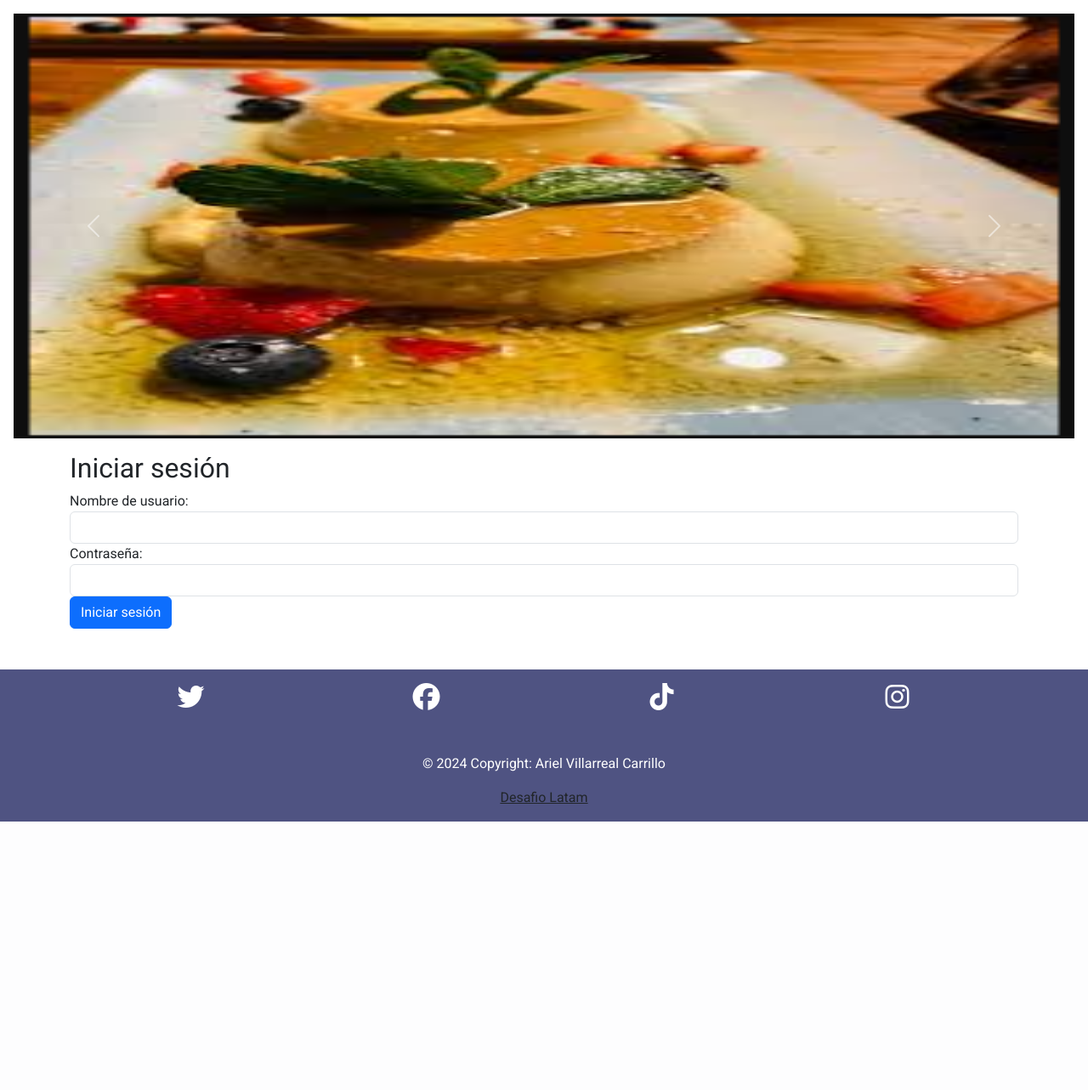
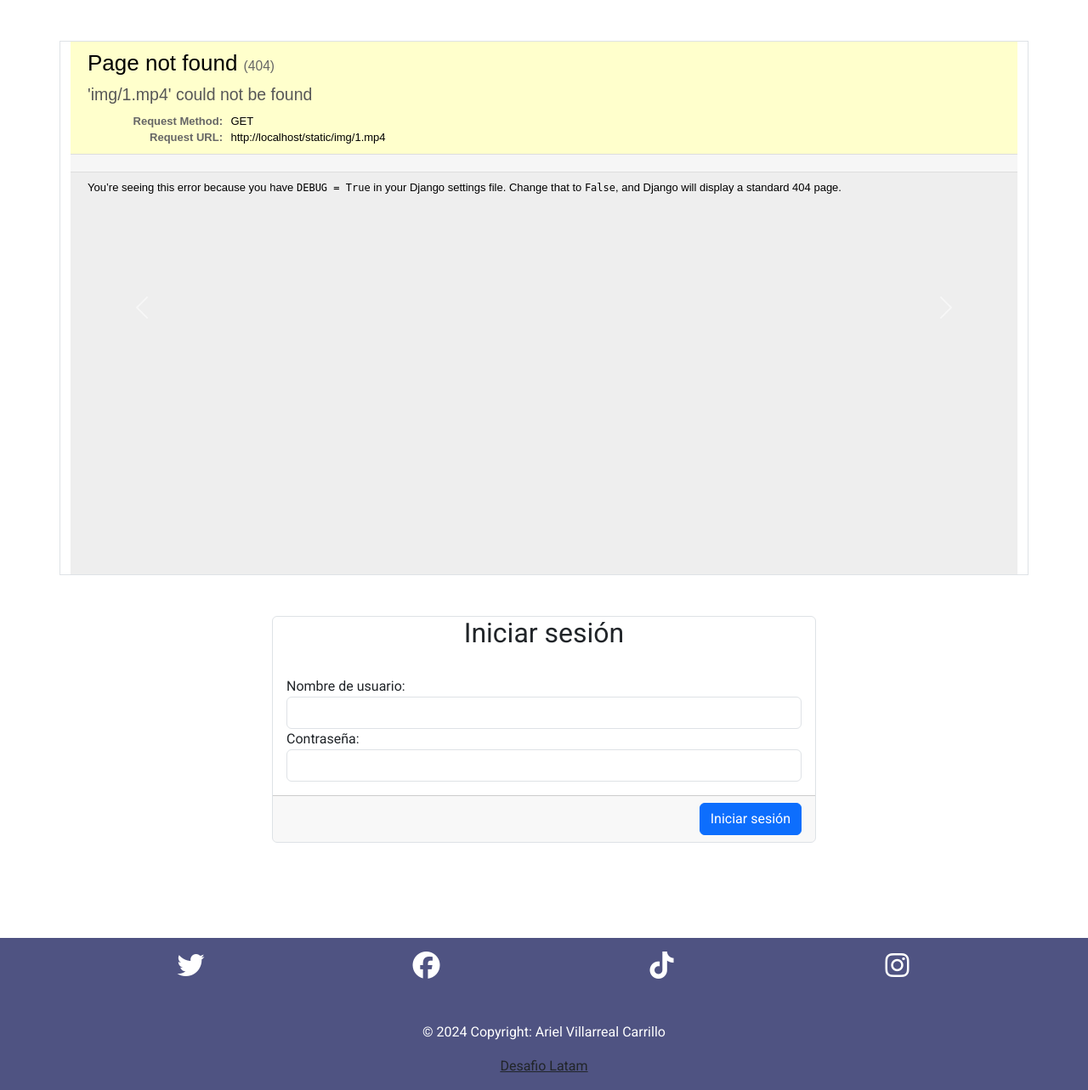
Before and after one commit to mrcerverus/onlyFlans, a Django app: page /accounts/login/ in a window 1280 px wide. Shown: the part 90-1373 px from the top of the page at 85% size. Before the commit the page ends 1057 px from the top, so only its background shows below. Run offline with Django 4.2, Linux system fonts and the light colour scheme; some libraries are stand-ins or nearby versions.

Commit message:
Hito4 - Cambio formas

```diff
--- a/onlyflans/settings.py
+++ b/onlyflans/settings.py
@@ -115,7 +115,7 @@
 # Internationalization
 # https://docs.djangoproject.com/en/4.2/topics/i18n/
 
-LANGUAGE_CODE = 'en-us'
+LANGUAGE_CODE = 'es-chi'
 
 TIME_ZONE = 'UTC'
 
--- a/web/templates/about.html
+++ b/web/templates/about.html
@@ -3,8 +3,8 @@
 {% block 'content' %}
 
 <!-- ======= About Section ======= -->
-
-<div class="accordion">
+<div class="d-flex justify-content-center">
+    <div class="accordion w-50">
         <div class="accordion-item">
             <h2 class="accordion-header">
                 <button class="accordion-button" type="button" data-bs-toggle="collapse"
@@ -72,6 +72,8 @@
             </div>
         </div>
     </div>
+</div>
+
 
 <!-- End About Section -->
 {% endblock 'content' %}
--- a/web/templates/includes/header.html
+++ b/web/templates/includes/header.html
@@ -1,15 +1,21 @@
 {% load static %}
-<header class="mx-auto col p-3">
-    <div id="carouselExample" class="carousel slide">
-        <div class="carousel-inner">
+<header class="container border text-center">
+    <div id="carouselExample" class="carousel slide text-center">
+        <div class="carousel-inner text-center">
             <div class="carousel-item active">
-                <img src="{% static 'img/1.png' %}" class="d-block w-100" weight="350px" height="500px" alt="...">
+                <div class="ratio ratio-16x9">
+                    <iframe src="{% static 'img/1.mp4' %}" title="YouTube video" allowfullscreen></iframe>
+                </div>
             </div>
             <div class="carousel-item">
-                <img src="{% static 'img/2.png' %}" class="d-block w-100" weight="350px" height="500px" alt="...">
+                <div class="ratio ratio-16x9">
+                    <iframe src="{% static 'img/2.mp4' %}" title="YouTube video" allowfullscreen></iframe>
+                </div>
             </div>
             <div class="carousel-item">
-                <img src="{% static 'img/3.png' %}" class="d-block w-100" weight="350px" height="500px" alt="...">
+                <div class="ratio ratio-16x9">
+                    <iframe src="{% static 'img/3.mp4' %}" title="YouTube video" allowfullscreen></iframe>
+                </div>
             </div>
         </div>
         <button class="carousel-control-prev" type="button" data-bs-target="#carouselExample" data-bs-slide="prev">
--- a/web/templates/registration/login.html
+++ b/web/templates/registration/login.html
@@ -1,8 +1,14 @@
 {% extends 'base.html' %}
 
 {% block 'content' %}
-<div class="container">
+
+<div class="d-flex justify-content-center">
+    <div class="card border w-50 mb-3">
+        <div class="card-title text-center">
             <h2>Iniciar sesión</h2>
+        </div>
+
+        <div class="card-body">
             <form method="post">
                 {% csrf_token %}
                 <div class="form-group">
@@ -13,7 +19,12 @@
                     <label for="password">Contraseña:</label>
                     <input type="password" class="form-control" id="password" name="password" required>
                 </div>
-        <button type="submit" class="btn btn-primary">Iniciar sesión</button>
             </form>
         </div>
+
+        <div class="card-footer text-end">
+            <button type="submit" class="btn btn-primary">Iniciar sesión</button>
+        </div>
+    </div>
+</div>
 {% endblock 'content' %}
```
Also changed, not shown: web/templates/base.html (+6 -3 lines), web/templates/registration/register.html (+5 -5 lines), db.sqlite3, 8 other files. Lines whose indentation alone changed are shown as unchanged.
